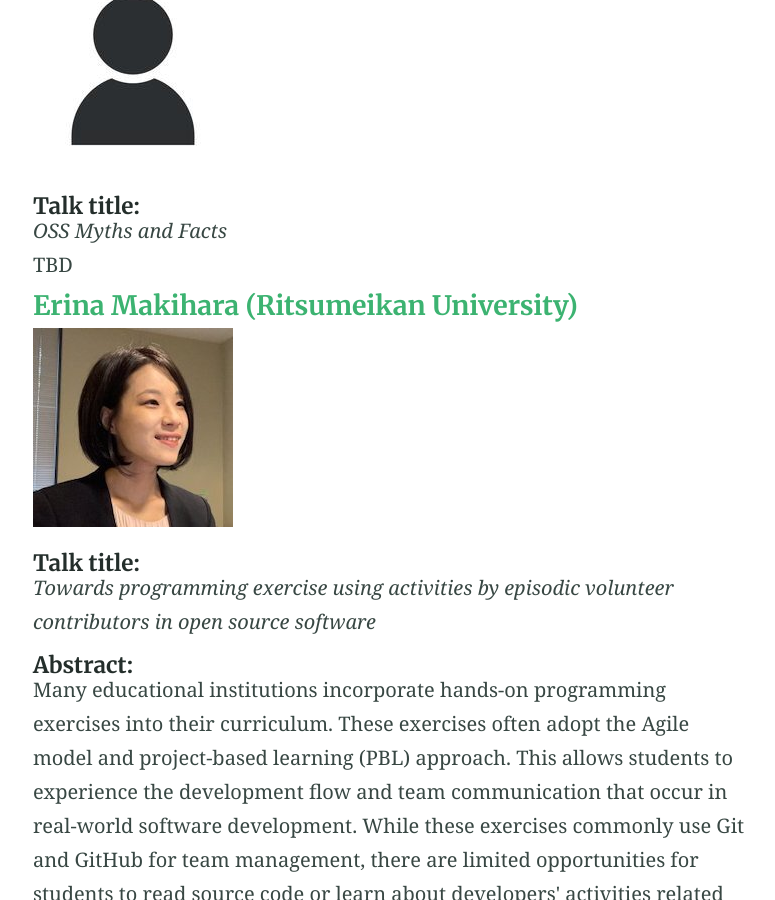
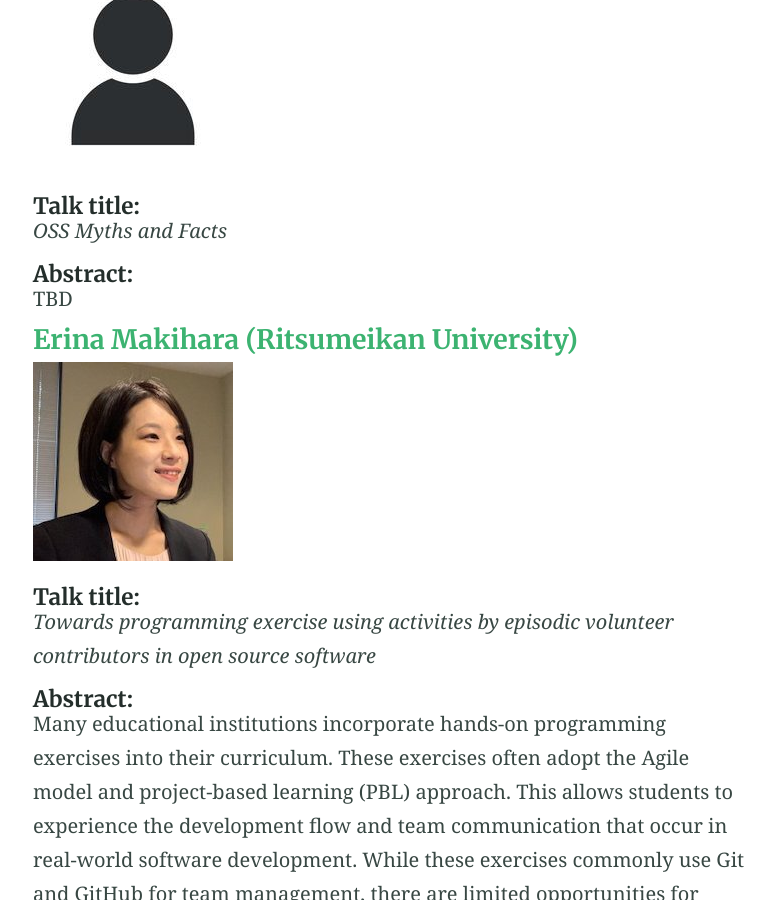
Before and after one commit to EEE-OSS/eee-oss.github.io, a Jekyll site: the page built from speakers.md, in a window 1280 px wide and 900 px high, scrolled down 1086 px. Shown: the whole window, without its empty margins (250-1025 px from the left). Built offline with Jekyll 4.4.1, drawn with Linux system fonts in a browser that asks for light colours.

Commit message:
small update

```diff
--- a/_includes/all_speakers.html
+++ b/_includes/all_speakers.html
@@ -32,6 +32,7 @@
     <img src="/assets/temporary-human-icon.jpeg">
   </div>
   <h5>Talk title:  </h5><i>OSS Myths and Facts</i>
+  <h5>Abstract:  </h5>
   <div>
     TBD
   </div>
```
